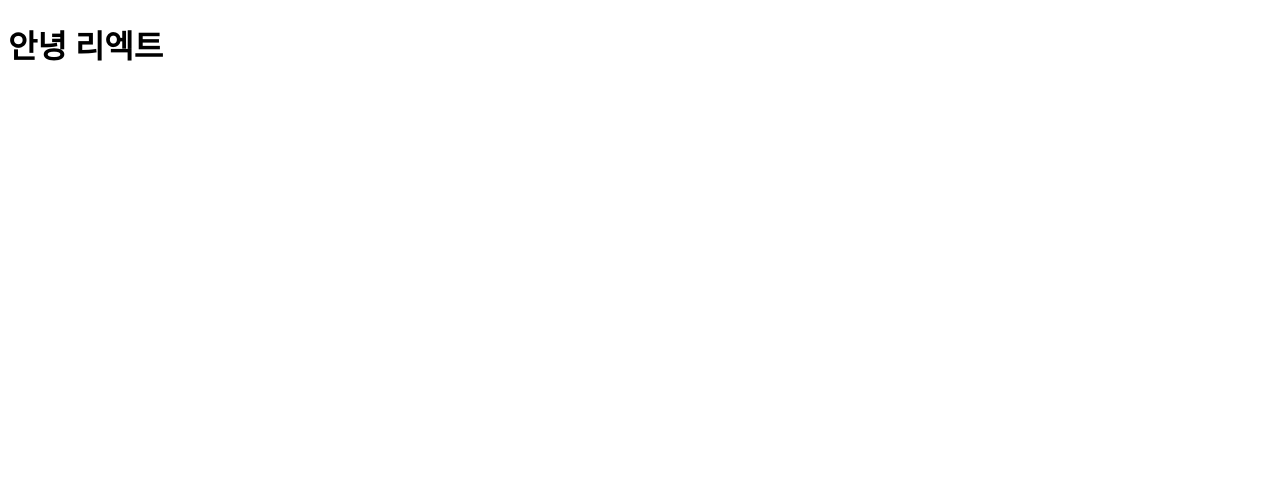
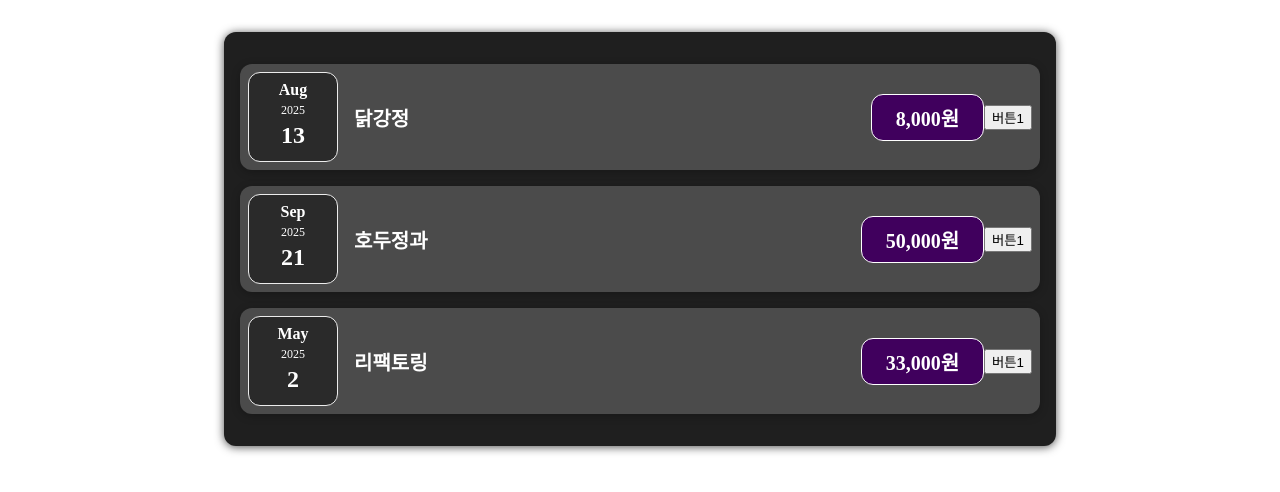
Before and after one commit to rlaban12/react-study202508, a React (Vite) app: page / in a window 1280 px wide. Shown: the top 492 px of the page. Built offline with nearby package versions, Linux system fonts and the light colour scheme.

Commit message:
20250825_1249 commit

```diff
--- a/src/App.jsx
+++ b/src/App.jsx
@@ -1,7 +1,31 @@
+import React from 'react';
+import ExpenseList from './components/expenses/ExpenseList.jsx';
+import Card from './components/ui/Card.jsx';
 
-function App() {
+const App = () => {
+    const expenseList = [
+        {
+            title: '닭강정',
+            price: 8000,
+            date: new Date(2025, 7, 13)
+        },
+        {
+            title: '호두정과',
+            price: 50000,
+            date: new Date(2025, 8, 21)
+        },
+        {
+            title: '리팩토링',
+            price: 33000,
+            date: new Date(2025, 4, 2)
+        },
+    ];
 
-  return <h1>안녕 리엑트</h1>
-}
+    return (
+        <>
+            <ExpenseList expenses={expenseList} />
+        </>
+    );
+};
 
-export default App
+export default App;
--- /dev/null
+++ b/src/components/expenses/ExpenseDate.css
@@ -0,0 +1,30 @@
+.expense-date {
+    display: flex;
+    flex-direction: column;
+    width: 5.5rem;
+    height: 5.5rem;
+    border: 1px solid #ececec;
+    background-color: #2a2a2a;
+    color: white;
+    border-radius: 12px;
+    align-items: center;
+    justify-content: center;
+}
+
+.expense-date div {
+    margin-bottom: 0.25rem;
+}
+
+.expense-date__month {
+    font-size: 1rem;
+    font-weight: bold;
+}
+
+.expense-date__year {
+    font-size: 0.75rem;
+}
+
+.expense-date__day {
+    font-size: 1.5rem;
+    font-weight: bold;
+}
--- /dev/null
+++ b/src/components/expenses/ExpenseDate.jsx
@@ -0,0 +1,18 @@
+import React from 'react';
+import './ExpenseDate.css';
+
+const ExpenseDate = ({expenseDate}) => {
+
+    // console.log(props.expenseDate)
+    let month = expenseDate.toLocaleDateString('en-US', {month: 'long'}).slice(0, 3);
+
+    return (
+        <div className='expense-date'>
+            <div className='expense-date__month'>{month}</div>
+            <div className='expense-date__year'>{expenseDate.getFullYear()}</div>
+            <div className='expense-date__day'>{expenseDate.getDate()}</div>
+        </div>
+    );
+};
+
+export default ExpenseDate;
--- /dev/null
+++ b/src/components/expenses/ExpenseItem.css
@@ -0,0 +1,56 @@
+.expense-item {
+    display: flex;
+    justify-content: space-between;
+    align-items: center;
+    box-shadow: 0 2px 8px rgba(0, 0, 0, 0.25);
+    padding: 0.5rem;
+    margin: 1rem 0;
+    border-radius: 12px;
+    background-color: #4b4b4b;
+}
+
+.expense-item__description {
+    display: flex;
+    flex-direction: column;
+    gap: 1rem;
+    align-items: flex-end;
+    flex-flow: column-reverse;
+    justify-content: flex-start;
+    flex: 1;
+}
+
+.expense-item h2 {
+    color: #3a3a3a;
+    font-size: 1rem;
+    flex: 1;
+    margin: 0 1rem;
+    color: white;
+}
+
+.expense-item__price {
+    font-size: 1rem;
+    font-weight: bold;
+    color: white;
+    background-color: #40005d;
+    border: 1px solid white;
+    padding: 0.5rem;
+    border-radius: 12px;
+}
+
+@media (min-width: 580px) {
+    .expense-item__description {
+        flex-direction: row;
+        align-items: center;
+        justify-content: flex-start;
+        flex: 1;
+    }
+
+    .expense-item__description h2 {
+        font-size: 1.25rem;
+    }
+
+    .expense-item__price {
+        font-size: 1.25rem;
+        padding: 0.5rem 1.5rem;
+    }
+}
--- /dev/null
+++ b/src/components/expenses/ExpenseItem.jsx
@@ -0,0 +1,51 @@
+import React, {useState} from 'react';
+import './ExpenseItem.css';
+import ExpenseDate from './ExpenseDate.jsx';
+
+const ExpenseItem = ({expense}) => {
+
+    // 상태변수를 사용하는 useState 훅
+
+    /*
+    useState훅의 리턴값은 배열이며
+    첫번째 요소는 관리할 상태값의 초기값
+    두번째 요소는 해당 상태값을 변경할 때 사용하는 setter함수
+  */
+
+    const {title, date, price} = expense;
+
+    const x  = useState(title);
+    console.log('x', x[0]);
+
+
+
+    // 원화 표기법으로 변환
+    const formatPrice = new Intl.NumberFormat('ko-KR').format(price);
+
+    // 이벤트 핸들러
+    const clickHandler = e => {
+
+        console.log(`변경전: ${x[0]}`);
+        // title = "짜장면";
+        x[1]("짜장면");
+        console.log(`변경후: ${x[0]}`);
+    }
+
+    return (
+        <div className="expense-item">
+
+            <ExpenseDate expenseDate={date} />
+
+            <div className="expense-item__description">
+                <h2>{x[0]}</h2>
+                <div className="expense-item__price">{formatPrice}원</div>
+            </div>
+
+            <button id='btn1' onClick={clickHandler}>버튼1</button>
+
+
+        </div>
+    );
+};
+
+export default ExpenseItem;
--- /dev/null
+++ b/src/components/expenses/ExpenseList.css
@@ -0,0 +1,9 @@
+.expenses {
+    padding: 1rem;
+    background-color: rgb(31, 31, 31);
+    margin: 2rem auto;
+    width: 50rem;
+    max-width: 95%;
+    border-radius: 12px;
+    box-shadow: 0 1px 8px rgba(0, 0, 0, 0.25);
+}
--- /dev/null
+++ b/src/components/expenses/ExpenseList.jsx
@@ -0,0 +1,17 @@
+import React from 'react';
+import './ExpenseList.css';
+import ExpenseItem from './ExpenseItem.jsx';
+import Card from '../ui/Card.jsx';
+
+const ExpenseList = ({ expenses: expenseList }) => {
+
+    return (
+        <Card className='expenses'>
+            <ExpenseItem expense={expenseList[0]}/>
+            <ExpenseItem expense={expenseList[1]}/>
+            <ExpenseItem expense={expenseList[2]}/>
+        </Card>
+    );
+};
+
+export default ExpenseList;
--- /dev/null
+++ b/src/components/ui/Card.jsx
@@ -0,0 +1,15 @@
+import React from 'react';
+import './Card.css';
+
+const Card = ({ children, className='' }) => {
+
+    // console.log(`props: `, props);
+
+    return (
+        <div className={`card ${className}`}>
+            {children}
+        </div>
+    );
+};
+
+export default Card;
--- /dev/null
+++ b/src/components/ui/card.css
@@ -0,0 +1,5 @@
+.card {
+    border-radius: 12px;
+    box-shadow: 0 1px 10px rgba(0, 0, 0, 0.7);
+    /*border: 2px solid red;*/
+}
```
Also changed, not shown: src/components/Bye.jsx (added, +16 -0 lines), src/components/Fruit.jsx (added, +14 -0 lines), src/components/Hello.jsx (added, +18 -0 lines).
